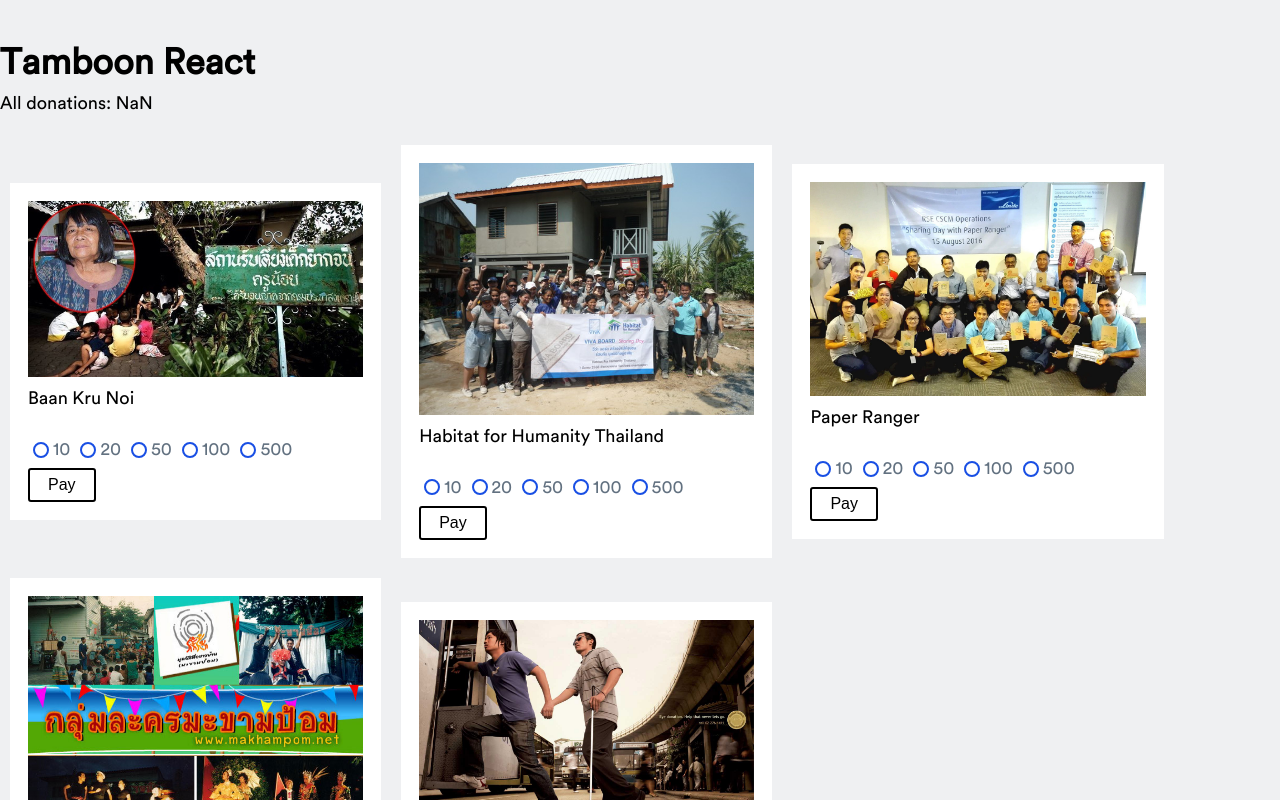
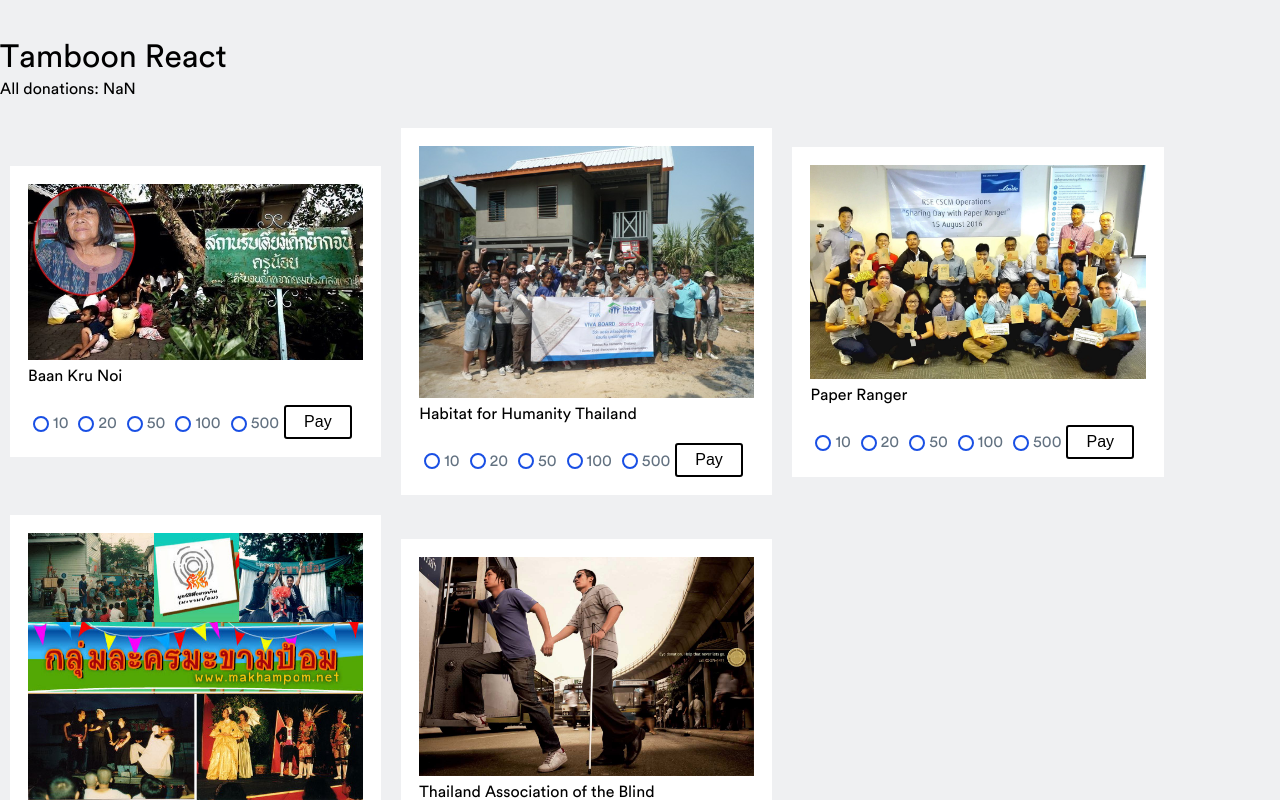
Before and after one commit to omise/challenges, a React app: page / in a window 1280 px wide. Shown: the top 800 px of the page. Built offline with nearby package versions, Linux system fonts and the light colour scheme; data requests are answered from the project's data file; the HTML template or start-up script is replaced by a standard one.

Commit message:
Updated webpack config and some basic styling variables

```diff
--- a/src/globalStyle.js
+++ b/src/globalStyle.js
@@ -41,7 +41,7 @@ export default injectGlobal`
     }
 
     html {
-        font-size: 18px;
+        font-size: 16px;
     }
 
     html,
@@ -55,13 +55,12 @@ export default injectGlobal`
     body {
         padding-top: 1px;
         margin-top: -1px;
-
         background: ${palette.grayBg};
     }
 
     body {
         font-family: ${family.book};
-        line-height: 1.5;
+        line-height: 1.333;
     }
 
     h1 {
@@ -70,6 +69,7 @@ export default injectGlobal`
 
     h1, h2, h3 {
         font-family: ${family.book};
+        font-weight: normal;
     }
 
     h4, h5 {
@@ -94,7 +94,7 @@ export default injectGlobal`
     }
 
     button,
-    input[type=submit] {
+    input {
         box-shadow: none;
         border-radius: 3px;
         text-shadow: none;
@@ -107,8 +107,15 @@ export default injectGlobal`
 
         &:focus,
         &:active {
-            outline: none;
+            outline: none!important;
         }
     }
 
+    fieldset {
+        margin:0;
+        padding: 0;
+        border-color: transparent;
+    }
+
+
 `;
```
